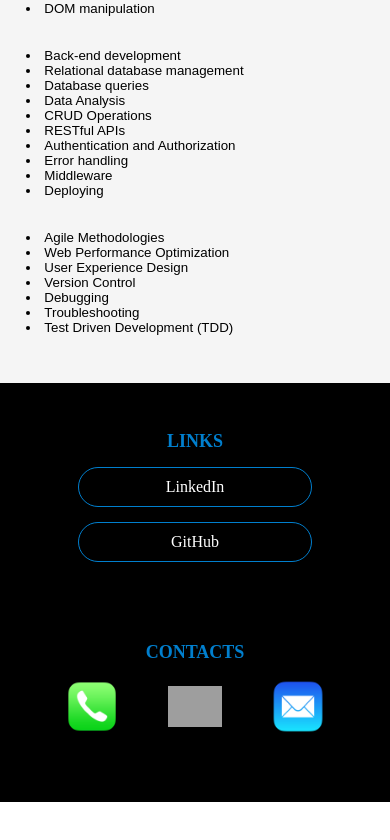
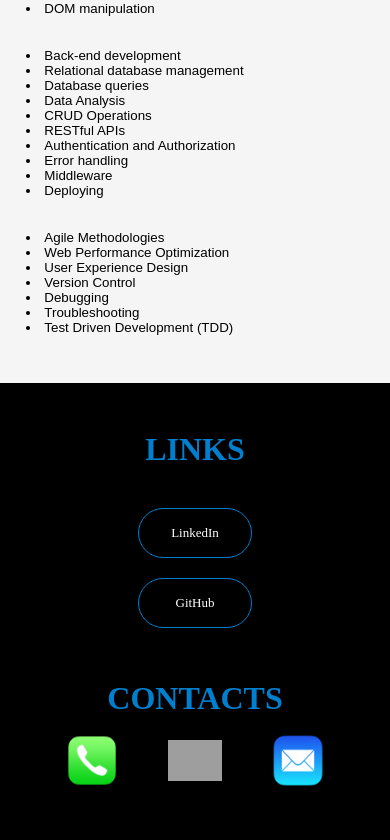
Before and after one commit to seansiganoff/portfolio-2023, a React (Create React App) app: page / in a window 390 px wide. Shown: the part 4283-5123 px from the top of the page. Before the commit the page ends 5085 px from the top, so only its background shows below. Built offline with nearby package versions, Linux system fonts and the light colour scheme; grey boxes are pictures that could not be loaded; a web font is replaced by a local one.

Commit message:
fixed the footer and the links

```diff
--- a/src/Components/Footer/Footer.css
+++ b/src/Components/Footer/Footer.css
@@ -6,7 +6,7 @@
     padding: 3rem;
     display: flex;
     justify-content: space-evenly;
-    align-items: center;
+    align-items: top;
     color: rgb(0, 0, 0);;
     flex-wrap: wrap;
     text-align: center;
@@ -16,7 +16,7 @@
 /* Hides the mobile view contact icons untill the view width in less then 1000px */
 .footer-mobile-view {
     display: none;
-    margin-top: 5rem;
+    margin-top: 2rem;
 }
 
 .footer-div {
@@ -46,23 +46,45 @@
     color: rgb(0, 127, 206);
 }
 
-.footer-link {
+.footer-links-div h1 {
+    margin-bottom: 40px;
+}
+
+.footer-links-div {
+    display: grid;
+    justify-content: center;
+    align-items: center;
+}
+
+.footer-links-div button {
     padding: 1rem;
     background-color: rgb(0, 0, 0);
-    margin: 15px auto;
+    margin-bottom: 20px;
     border-radius: 30px;
     border: 1px solid rgb(0, 127, 206);
     color: white;
     font-size: large;
     width: 300px;
+    cursor: pointer;
+    transition: all ease-in 0.1s;
 }
+
+.footer-links-div button:hover {
+    scale: 1.1;
+    background: rgb(0, 157, 255);
+    color: rgb(255, 255, 255);
+    border: 1px solid white;
+}
+
 
 .contacts {
     margin: 10px;
     color: white;
 }
 
-
+.footer-contacts-div h1 {
+    margin-bottom: 40px;
+}
 
 .contacts a:link, .footer a:link, .footer a:visited {
     color: white;
@@ -91,9 +113,13 @@
     }
     .footer {
         padding: 3rem 0;
+        word-break: break-all;
     }
-    .footer h1 {
-        font-size: large;
+
+    .footer-links-div button {
+        font-size: small;
+        width: auto;
+        padding: 1rem 2rem;
     }
 
     .footer-link {
@@ -102,5 +128,6 @@
     }
     .contacts {
         font-size: smaller;
+
     }
 }
--- a/src/Components/Footer/Footer.js
+++ b/src/Components/Footer/Footer.js
@@ -3,16 +3,22 @@
 import { Link } from 'react-router-dom';
 
 const Footer = () => {
+
+  //redirect to selected link (LinkedIn / GitHUb);
+  const onRedirect = (link) => {
+    window.location.href = link;
+  }
+
+
   return (
     <div className='footer'>
         <div className='footer-links-div'>
             <h1>LINKS</h1>
-            <div className='footer-link'><Link to="https://www.linkedin.com/in/seansiganoff/">LinkedIn</Link></div>
-            <div className='footer-link'><Link to="https://github.com/seansiganoff">GitHub</Link></div>
-
+            <button onClick={() => onRedirect("https://www.linkedin.com/in/seansiganoff/")}>LinkedIn</button>
+            <button onClick={() => onRedirect("https://www.linkedin.com/in/seansiganoff/")}>GitHub</button>
         </div>
         <div className='footer-contacts-div'>
-            <h1>CONTACTS</h1>
+            <h1>CONTACT ME</h1>
             <div className='contacts'><Link to="tel:954-937-2090">phone: 954-937-2090</Link></div>
             <div className='contacts'><Link to="mailto:seansiganoff83@gmail.com">email: seansiganoff83@gmail.com</Link></div>
         </div>
```
